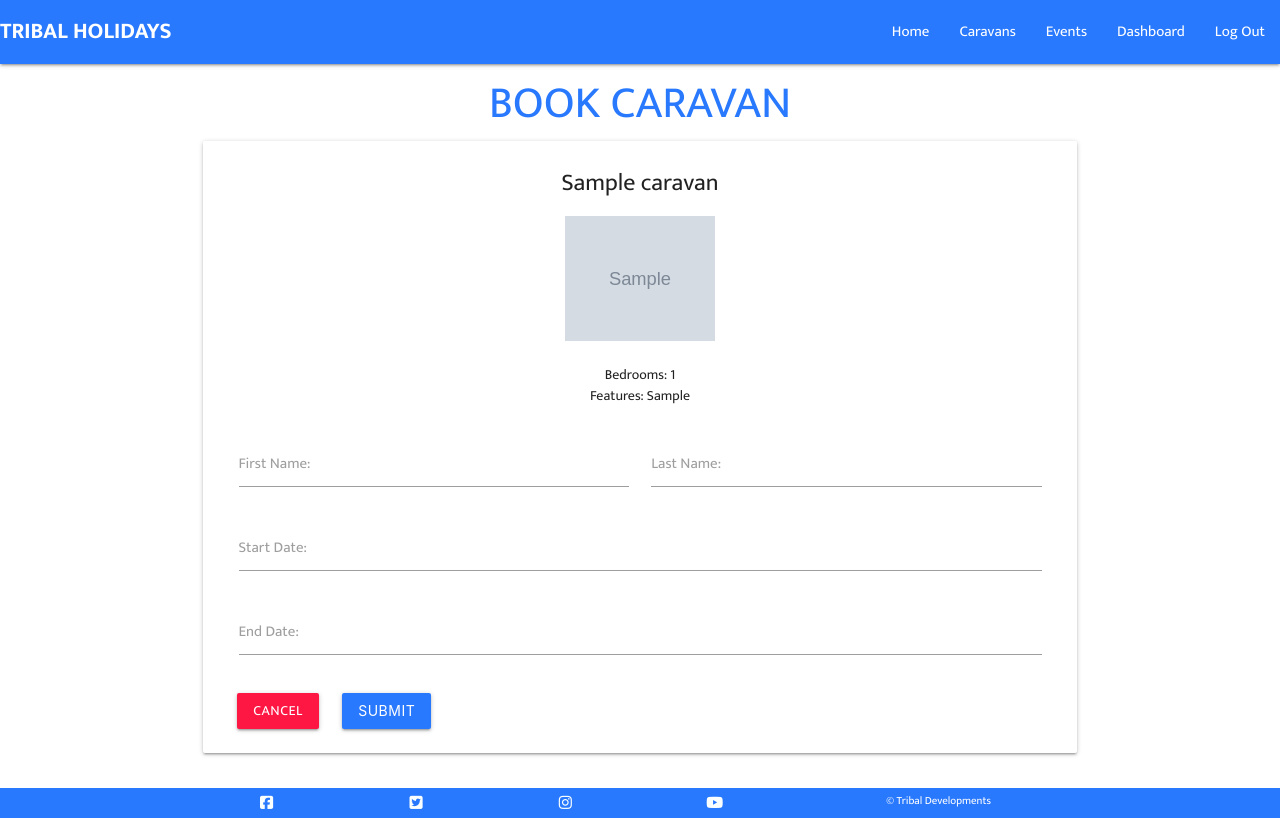
After one commit to ABaron21/Tribal_Holidays, a Flask app: page /caravan-booking/1 in a window 1280 px wide. The commit adds this page. Run offline with Flask 2, Linux system fonts and the light colour scheme; the visitor is signed in with stand-in values (Sample User, id 1); tables that the repository leaves empty hold one stand-in row (values such as "Sample post"); grey boxes marked "Sample" are stand-in pictures; some libraries are stand-ins or nearby versions.

Commit message:
Add functionality and logic to allow customer users to book a caravan

```diff
--- a/holidaymanager/routes.py
+++ b/holidaymanager/routes.py
@@ -44,9 +44,12 @@ def login():
                     existing_user.password, request.form.get("password")):
                 if existing_user.admin_user:
                     session["user"] = "admin"
+                    return redirect(url_for('home'))
                 else:
                     session["user"] = request.form.get("username").lower()
-                flash("Welcome back, {0}".format(request.form.get("username")))
+                    flash("Welcome back, {0}".format(
+                        request.form.get("username")))
+                    return redirect(url_for('home'))
             else:
                 flash("Incorrect Username and/or Password")
                 return redirect(url_for('login'))
@@ -67,6 +70,31 @@ def logout():
 def caravans():
     caravans = list(Caravans.query.order_by(Caravans.id).all())
     return render_template("caravans.html", caravans=caravans)
+
+
+@app.route("/caravan-booking/<int:caravan_id>", methods=["GET", "POST"])
+def caravan_booking(caravan_id):
+    caravan = Caravans.query.get_or_404(caravan_id)
+    customers = list(Users.query.order_by(Users.username).all())
+    for customer in customers:
+        if session['user'] == customer.username:
+            customer = customer
+    if request.method == "POST":
+        customer_name = request.form.get('first_name')
+        customer_name += request.form.get('last_name')
+        booking = Caravan_Bookings(
+            customer=customer_name,
+            user_id=customer.id,
+            caravan_name=caravan.name,
+            caravan_id=caravan.id,
+            start_date=request.form.get('start_date'),
+            end_date=request.form.get('end_date')
+        )
+        db.session.add(booking)
+        db.session.commit()
+        flash("Caravan has been successfully booked")
+        return redirect(url_for("home"))
+    return render_template("caravan-booking.html", caravan=caravan)
 
 
 @app.route("/events")
--- a/holidaymanager/static/css/style.css
+++ b/holidaymanager/static/css/style.css
@@ -210,6 +210,24 @@ main {
 }
 
 
+/* Booking Pages */
+.caravan-details img{
+    width: 150px;
+    height: 125px;
+    margin-bottom: 15px;
+}
+.caravan-booking-card .booking-caravan-name p{
+    font-size: 24px;
+    margin-bottom: 15px;
+}
+.caravan-booking-card form .row{
+    margin: 0;
+}
+.caravan-booking-card form .btn{
+    margin: 15px 10px;
+    margin-bottom: 0;
+}
+
 /* Admin Dashboard */
 .caravan-title, .event-title{
     margin-bottom: 20px;
--- /dev/null
+++ b/holidaymanager/templates/caravan-booking.html
@@ -0,0 +1,50 @@
+{% extends 'base.html' %}
+{% block content %}
+<div class="container">
+    <h1 class="page-title uppercase center">Book Caravan</h1>
+    <div class="row">
+        <div class="col s12">
+            <div class="card caravan-booking-card">
+                <div class="card-content">
+                    <div class="row caravan-details">
+                        <div class="col s12 booking-caravan-name">
+                            <p>{{ caravan.name }}</p>
+                        </div>
+                        <div class="col s12 center">
+                            <img src="{{ caravan.img_url }}" alt="caravan-img">
+                        </div>
+                        <div class="col s12">
+                            <p>Bedrooms: {{ caravan.bedrooms}}</p>
+                            <p>Features: {{ caravan.additional_feature}}</p>
+                        </div>
+                    </div>
+                    <form method="POST" action="{{ url_for('caravan_booking', caravan_id=caravan.id)}}">
+                        <div class="row">
+                            <div class="input-field col s6">
+                                <input name="first_name" id="first-name" type="text" class="validate">
+                                <label for="first-name">First Name:</label>
+                            </div>
+                            <div class="input-field col s6">
+                                <input name="last_name" id="last-name" type="text" class="validate">
+                                <label for="last-name">Last Name:</label>
+                            </div>
+                        </div>
+                        <div class="row">
+                            <div class="input-field col s12">
+                                <input name="start_date" id="start_date" type="text" class="datepicker validate">
+                                <label for="start-date">Start Date:</label>
+                            </div>
+                            <div class="input-field col s12">
+                                <input name="end_date" id="end-date" type="text" class="datepicker validate">
+                                <label for="end-date">End Date:</label>
+                            </div>
+                        </div>
+                        <a href="{{ url_for('caravans')}}" class="btn red accent-3">Cancel</a>
+                        <button type="submit" class="btn blue accent-3">Submit</button>
+                    </form>
+                </div>
+            </div>
+        </div>
+    </div>
+</div>
+{% endblock %}
--- a/holidaymanager/templates/caravans.html
+++ b/holidaymanager/templates/caravans.html
@@ -33,7 +33,7 @@
                 </div>
             </div>
         </div>
-        <button class="btn btn-small blue accent-3 center">Book</button>
+        <a href="{{ url_for('caravan_booking', caravan_id=caravan.id)}}" class="btn btn-small blue accent-3 center">Book</a>
     </div>
     {% endfor %}
 </div>
```
